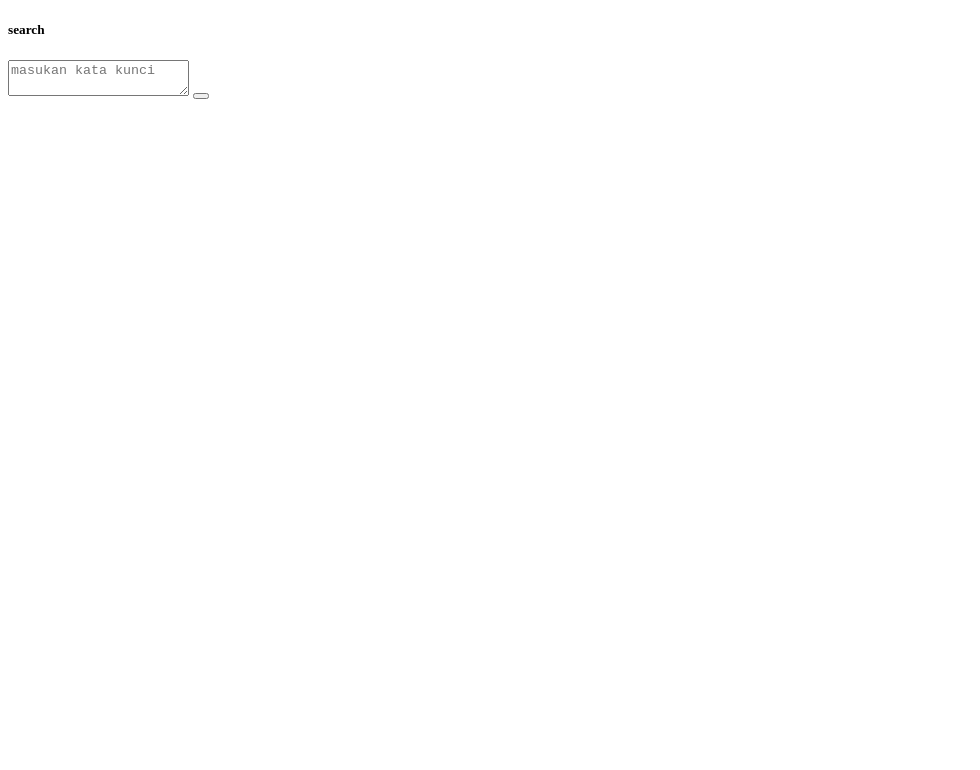
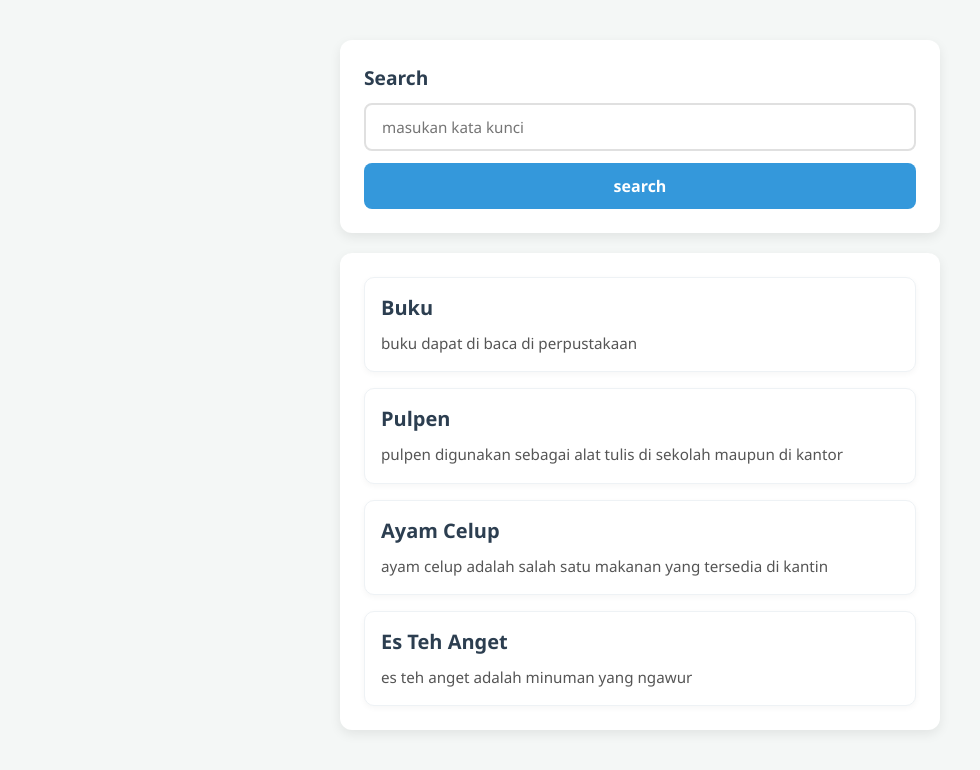
Before and after one commit to Try768/PemrogramanWeb, a plain HTML site: page Fpage/Index.html in a window 1280 px wide. Shown: the whole page, without its empty margins (0-980 px from the left). Drawn offline with Linux system fonts and the light colour scheme.

Commit message:
feat:pseudo searching

```diff
--- a/Fpage/Index.html
+++ b/Fpage/Index.html
@@ -4,17 +4,17 @@
   <meta charset="UTF-8">
   <meta name="viewport" content="width=device-width, initial-scale=1.0">
   <title>Document</title>
+  <link rel="stylesheet" href="./style.css">
+  <script src="script.js"></script>
 </head>
 <body>
   <div class="base">
     <h5>search</h5>
-    <textarea id="ti" placeholder="masukan kata kunci"></textarea>
-    <button onclick="searching()"></button>
+    <input type="text" id="ti" placeholder="masukan kata kunci"></>
+    <button onclick="searching()">search</button>
   </div>
   <div class="base" id="out">
 
   </div>
-  <link rel="stylesheet" href="style.css">
-  <script src="script.js"></script>
 </body>
 </html>
--- a/Fpage/script.js
+++ b/Fpage/script.js
@@ -1 +1,90 @@
-console.log("test");
+/**
+ * @typedef {Object} ItemData
+ * @property {string} title - Judul utama item.
+ * @property {string[]} tags - Daftar kata kunci atau kategori pencarian.
+ * @property {string} img - URL/deskripsi gambar terkait item.
+ * @property {string} paragraph - Penjelasan atau deskripsi detail item.
+ */
+/**
+ * @type {ItemData[]}
+ */
+let data = [
+  {
+    title: "buku",
+    tags: ["baca", "perpustakaan"],
+    img: "",
+    paragraph: "buku dapat di baca di perpustakaan",
+  },
+  {
+    title: "pulpen",
+    tags: ["alat tulis", "sekolah", "kantor"],
+    img: "",
+    paragraph:
+      "pulpen digunakan sebagai alat tulis di sekolah maupun di kantor",
+  },
+  {
+    title: "ayam celup",
+    tags: ["makanan", "kantin"],
+    img: "",
+    paragraph: "ayam celup adalah salah satu makanan yang tersedia di kantin",
+  },
+  {
+    title: "es teh anget",
+    tags: ["ngawur", "minuman"],
+    img: "",
+    paragraph: "es teh anget adalah minuman yang ngawur",
+  },
+];
+/**
+ * @param {ItemData[]} keyword
+ * @returns {ItemData[]}
+ */
+function cariData(keyword) {
+  // Ubah keyword ke huruf kecil agar pencarian bersifat case-insensitive
+  const query = keyword.toLowerCase().trim();
+
+  return data.filter((item) => {
+    // Cek apakah keyword ada di dalam title
+    const matchTitle = item.title.toLowerCase().includes(query);
+
+    // Cek apakah keyword ada di salah satu elemen array tags
+    const matchTags = item.tags.some((tag) =>
+      tag.toLowerCase().includes(query),
+    );
+
+    // Kembalikan item jika cocok di title ATAU tags
+    return matchTitle || matchTags;
+  });
+}
+
+/**
+ * @param {ItemData[]} data
+ *@returns {string}
+ */
+function createText(data) {
+  let text = "";
+  for (let ind of data) {
+    text +=
+      "<div class='infocard'><h3>" +
+      ind.title +
+      "</h3> <img src='"+ind.img
+      +"'class='imgbase'> <p>" +
+      ind.paragraph +
+      "</p></div>";
+  }
+  return text;
+}
+function searching() {
+  const ti = document.getElementById("ti");
+  const ou = document.getElementById("out");
+  let hasil;
+  if (ti.value !== "") {
+    hasil = cariData(ti.value);
+  } else {
+    hasil = data;
+  }
+  ou.innerHTML=createText(hasil);
+}
+document.addEventListener("DOMContentLoaded", function() {
+  searching();
+});
--- a/Fpage/style.css
+++ b/Fpage/style.css
@@ -0,0 +1,123 @@
+/* --- Reset & Base Styles --- */
+* {
+  box-sizing: border-box;
+  margin: 0;
+  padding: 0;
+  font-family: 'Segoe UI', Tahoma, Geneva, Verdana, sans-serif;
+}
+
+body {
+  background-color: #f4f7f6;
+  color: #333;
+  display: flex;
+  flex-direction: column;
+  align-items: center;
+  padding: 40px 20px;
+  min-height: 100vh;
+}
+
+/* --- Container Utama --- */
+.base {
+  background-color: #ffffff;
+  width: 100%;
+  max-width: 600px;
+  padding: 24px;
+  border-radius: 12px;
+  box-shadow: 0 4px 12px rgba(0, 0, 0, 0.08);
+  margin-bottom: 20px;
+}
+
+/* --- Form Pencarian --- */
+.base h5 {
+  font-size: 1.2rem;
+  font-weight: 600;
+  color: #2c3e50;
+  margin-bottom: 12px;
+  text-transform: capitalize;
+}
+
+#ti {
+  width: 100%;
+  padding: 12px 16px;
+  border: 2px solid #e0e0e0;
+  border-radius: 8px;
+  font-size: 0.95rem;
+  outline: none;
+  transition: border-color 0.2s ease;
+  margin-bottom: 12px;
+}
+
+#ti:focus {
+  border-color: #3498db;
+}
+
+button {
+  width: 100%;
+  padding: 12px;
+  background-color: #3498db;
+  color: white;
+  border: none;
+  border-radius: 8px;
+  font-size: 1rem;
+  font-weight: 600;
+  cursor: pointer;
+  transition: background-color 0.2s ease, transform 0.1s ease;
+}
+
+button:hover {
+  background-color: #2980b9;
+}
+
+button:active {
+  transform: scale(0.98);
+}
+
+/* --- Kartu Hasil Pencarian (infocard) --- */
+.infocard {
+  background-color: #ffffff;
+  border: 1px solid #eef2f5;
+  border-radius: 10px;
+  padding: 16px;
+  margin-bottom: 16px;
+  box-shadow: 0 2px 6px rgba(0, 0, 0, 0.04);
+  transition: transform 0.2s ease, box-shadow 0.2s ease;
+}
+
+.infocard:hover {
+  transform: translateY(-2px);
+  box-shadow: 0 6px 16px rgba(0, 0, 0, 0.08);
+}
+
+.infocard:last-child {
+  margin-bottom: 0;
+}
+
+.infocard h3 {
+  font-size: 1.25rem;
+  color: #2c3e50;
+  margin-bottom: 10px;
+  text-transform: capitalize;
+}
+
+/* --- Gambar (imgbase) --- */
+.imgbase {
+  width: 100%;
+  max-height: 250px;
+  object-fit: cover;
+  border-radius: 6px;
+  margin-bottom: 12px;
+  display: block;
+}
+
+/* Sembunyikan gambar secara otomatis jika src-nya kosong */
+.imgbase[src=""],
+.imgbase:not([src]) {
+  display: none;
+}
+
+/* --- Teks Paragraf --- */
+.infocard p {
+  color: #555555;
+  line-height: 1.6;
+  font-size: 0.95rem;
+}
```
